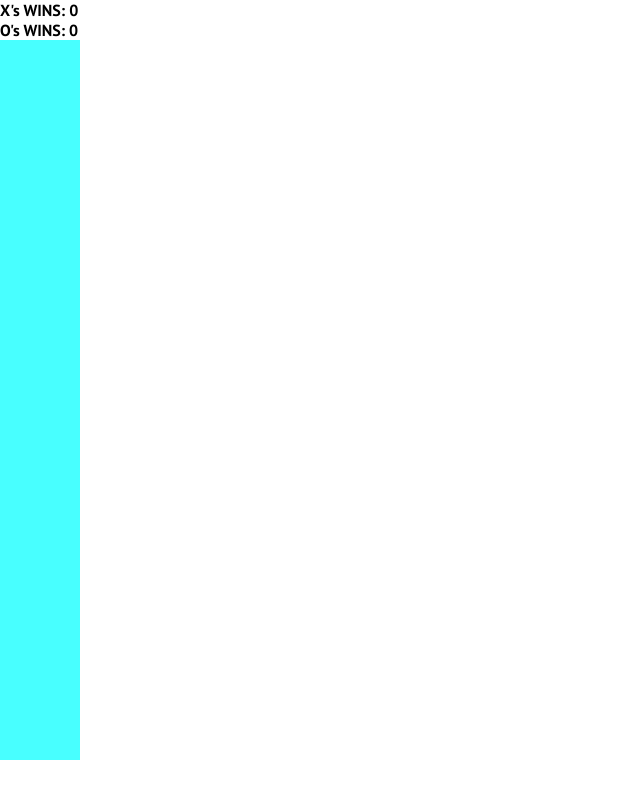
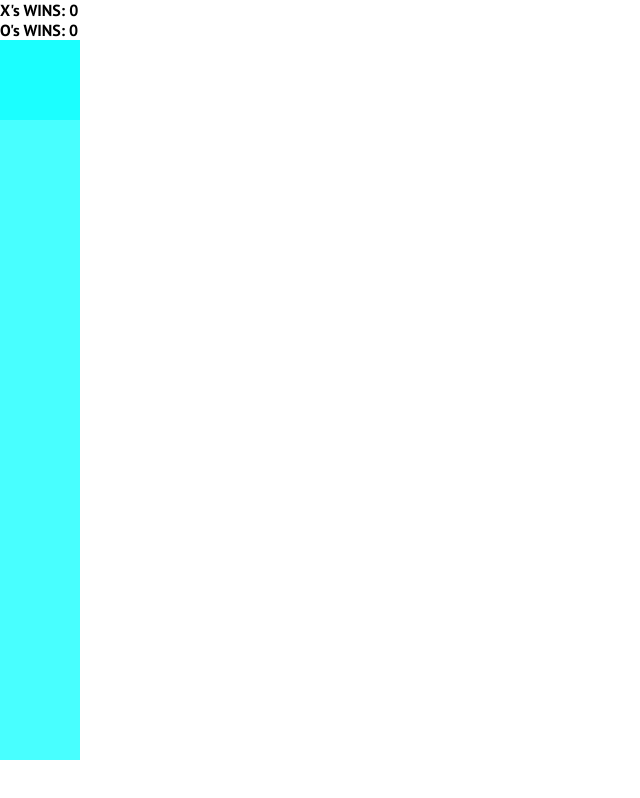
Before and after one commit to felixlaii/tictactoe.github.io, a React (Create React App) app: page / in a window 1280 px wide. In both pictures the pointer is over the element 40 px from the left and 80 px from the top of the page. Shown: the whole page, without its empty margins (0-640 px from the left). Built offline with nearby package versions, Linux system fonts and the light colour scheme.

Commit message:
Update App.css

```diff
--- a/src/App.css
+++ b/src/App.css
@@ -18,3 +18,7 @@
   color: white;
   font-size: 4rem;
 }
+
+.square:hover {
+  background: rgb(27, 255, 255);
+}
```
